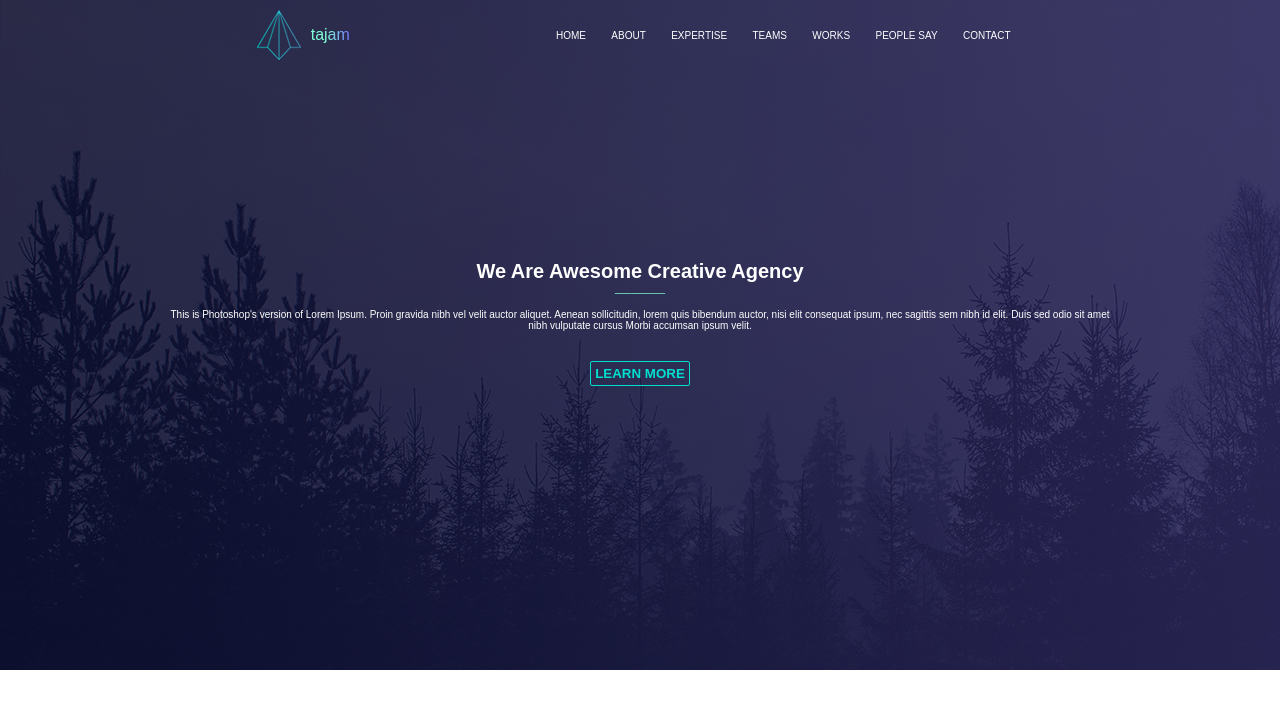
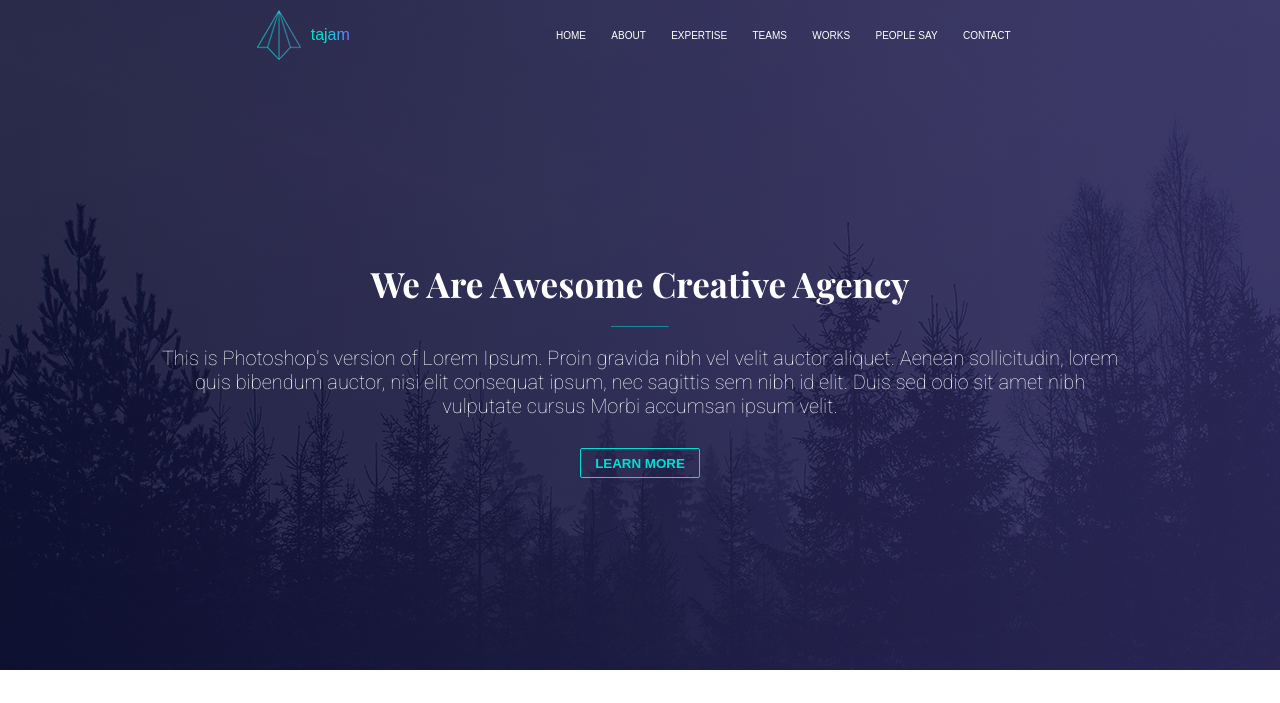
Before and after one commit to slauko/psd_to_html, a plain HTML site: page index.html in a window 1280 px wide. Shown: the top 703 px of the page. Drawn offline with nearby package versions, Linux system fonts and the light colour scheme.

Commit message:
add font header/client-contact

```diff
--- a/index.html
+++ b/index.html
@@ -5,6 +5,11 @@
     <meta http-equiv="X-UA-Compatible" content="IE=edge" />
     <meta name="viewport" content="width=device-width, initial-scale=1.0" />
     <title>Document</title>
+    <link rel="preconnect" href="https://fonts.googleapis.com">
+    <link rel="preconnect" href="https://fonts.gstatic.com" crossorigin>
+    <link href="https://fonts.googleapis.com/css2?family=Playfair+Display:wght@700&family=Roboto+Slab&display=swap" rel="stylesheet">
+    <link href="https://fonts.googleapis.com/css2?family=Roboto:wght@100&display=swap" rel="stylesheet">
+
     <link rel="stylesheet" href="style.css" />
   </head>
   <body>
@@ -34,7 +39,7 @@
             <div class = "hero">
                 <h1>We Are Awesome Creative Agency</h1>
                 <div class=special>
-                    <p>_________</p>
+                    <p>_______</p>
                 </div>
                 <p>
                     This is Photoshop's version of Lorem Ipsum. Proin gravida nibh vel
--- a/style.css
+++ b/style.css
@@ -16,7 +16,7 @@ Bold:
 --- COLORS
 Primary:
 Tint: #00e0d0 or #88f1e9
->>>>>>> master
+
 Greys:
 
 --- BORDER-RADIUS
@@ -53,13 +53,14 @@ html {
 
 .btn {
   display: flex;
-  width: 10rem;
-  height: 2.5rem;
+  width: 12rem;
+  height: 3rem;
   color: #00e0d0;
   border: 1.5px solid #00e0d0;
   border-radius: 2px;
   background: none;
   text-align: center;
+  line-height: 3rem;
   font-weight: bold;
   justify-content: center;
 }
@@ -78,7 +79,7 @@ html {
 }
 
 .logo-text{
-  background: -webkit-linear-gradient(0deg,aquamarine ,aquamarine ,rgb(115, 115, 255));
+  background: -webkit-linear-gradient(0deg,#00e0d0 ,#00e0d0 ,rgb(115, 115, 255));
   background-clip: border-box;
   -webkit-background-clip: text;
   -webkit-text-fill-color: transparent;
@@ -94,6 +95,7 @@ header{
     display: flex;
     background-image: url("images/bgk-header.png");
     background-size: cover;
+    background-position: center;
     height: 670px;
     color: white;
     justify-content: center;
@@ -101,7 +103,7 @@ header{
 .special p{
   display: flex;
   justify-content: center;
-  color: aquamarine;
+  color: #00e0d0;
   padding-bottom: 1.5rem;
 }
 
@@ -152,10 +154,15 @@ nav ul li a:hover{
 }
 .hero h1{
     text-align: center;
+    font-family: 'Playfair Display', serif;
+    font-size: 3.5rem;
 }
 .hero p{
     text-align: center;
-}
+    font-family: 'Roboto', sans-serif;
+    font-size: 2rem;
+    font-weight: 100;
+  }
 .hero .btn{
     align-items: center;
 }
@@ -297,10 +304,6 @@ nav ul li a:hover{
 
 }
 
-.team{
-  background-image: url();
-
-}
 /* ************************************ */
 /* CONTACT-CLIENT */
 /* ************************************ */
@@ -315,8 +318,9 @@ nav ul li a:hover{
   padding-top: 5rem;
 }
 .contact-client-headlines{
-  font-size: large;
   font-weight: bold;
+  font-family: 'Playfair Display', serif;
+  font-size: 2rem;
 }
 .contact {
   display: flex;
@@ -329,11 +333,15 @@ nav ul li a:hover{
   margin-top: 2rem;
   height: 3rem;
   padding: 1rem;
+  font-family: 'Roboto', serif;
+  font-weight: bolder;
 }
 .contact #message{
   margin: 2rem 0;
   height: 16rem;
   text-align: left;
+  font-family: 'Roboto', serif;
+  font-weight: bolder;
   padding: 1rem;
   resize: none;
 }
```
